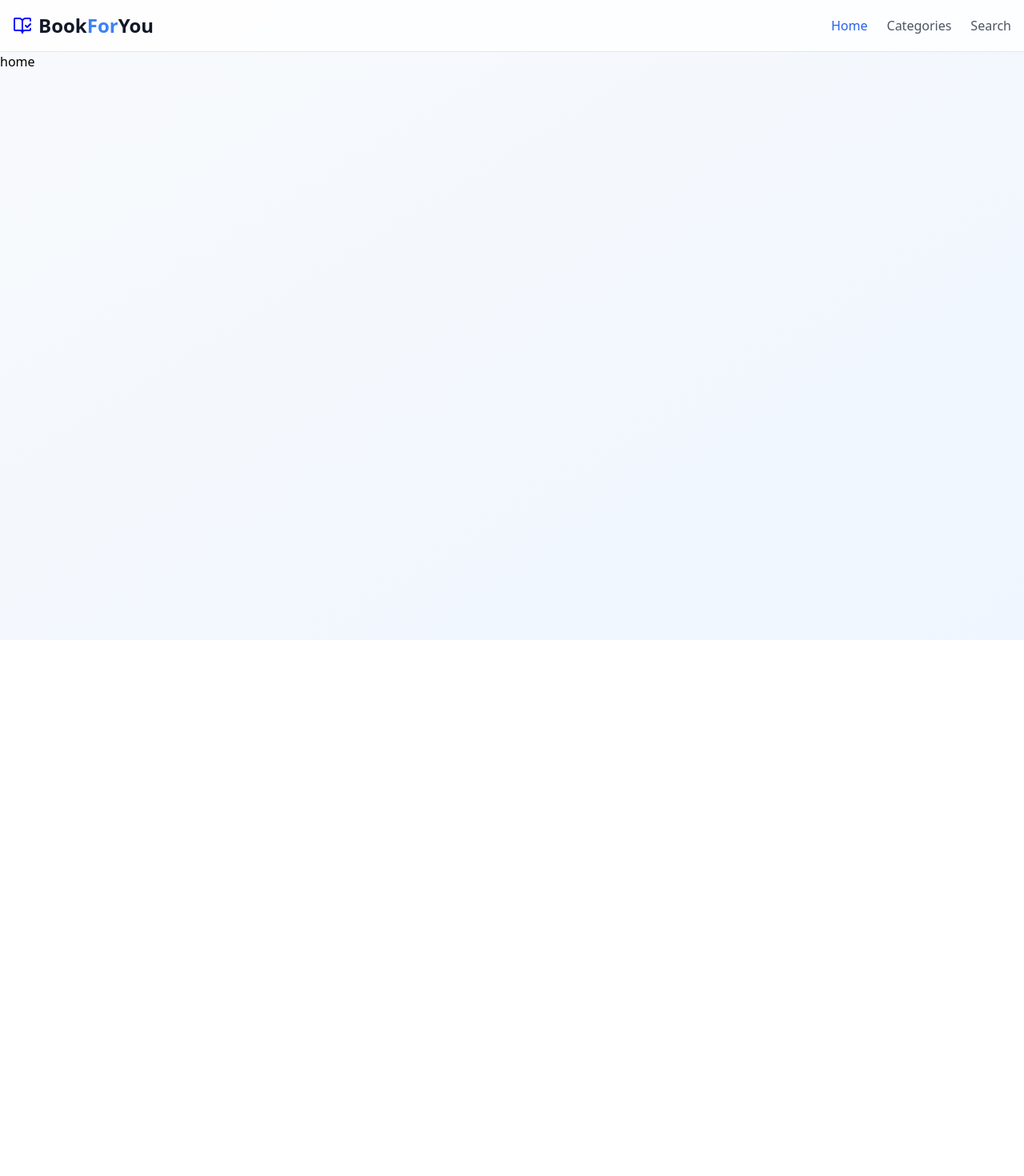
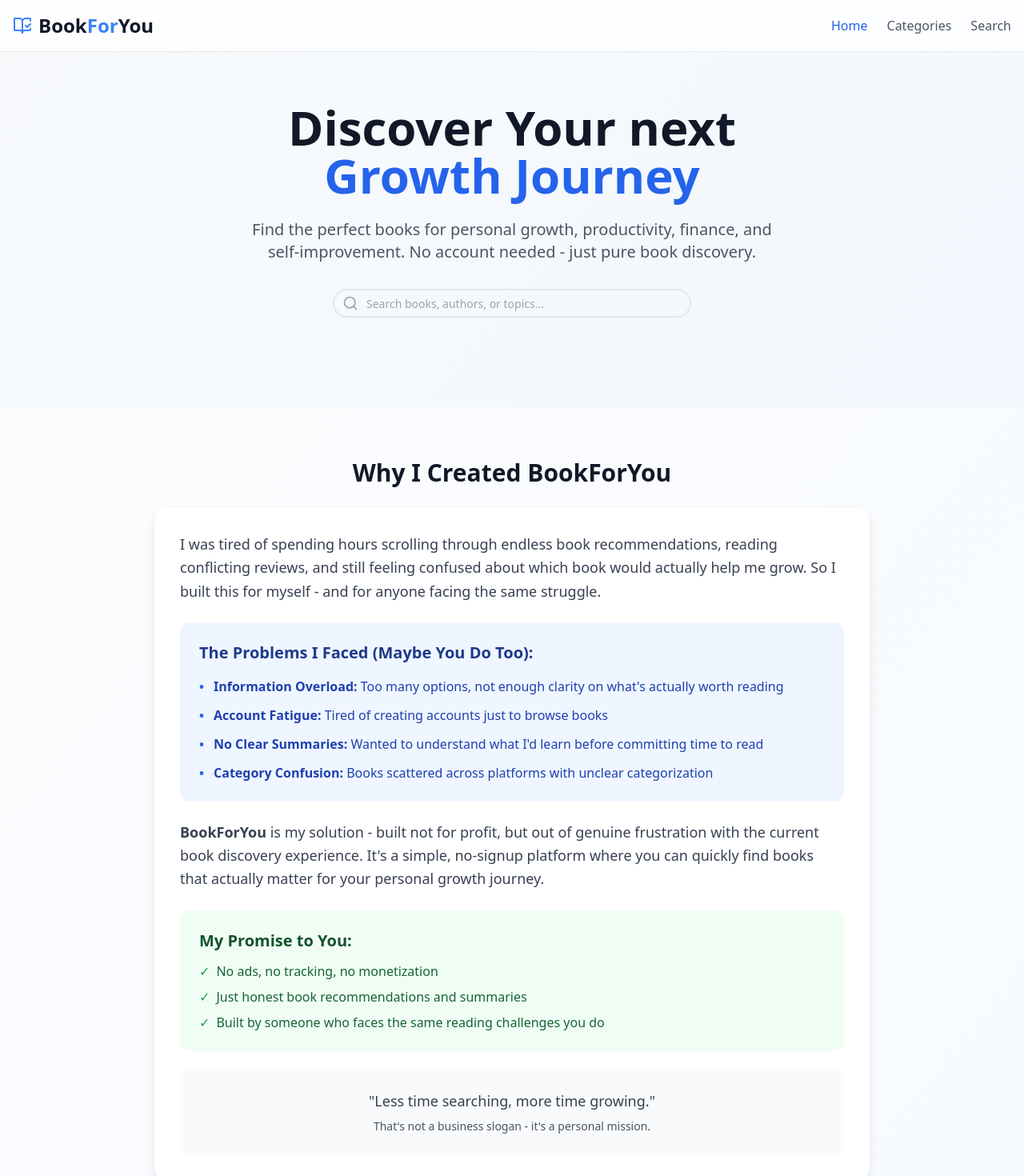
Before and after one commit to devlopersumit/BookPicker, a React (Vite) app: page /categories in a window 1280 px wide. Shown: the top 1470 px of the page at 80% size. Before the commit the page ends 800 px from the top, so only its background shows below. Built offline with nearby package versions, Linux system fonts and the light colour scheme.

Commit message:
Created Hero and WhyBookFor Section

```diff
--- a/src/Components/Category.jsx
+++ b/src/Components/Category.jsx
@@ -0,0 +1,11 @@
+function Category() {
+    return (
+        <>
+        <section>
+
+        </section>
+        </>
+    )
+}
+
+export default Category
--- a/src/Components/Hero.jsx
+++ b/src/Components/Hero.jsx
@@ -1,10 +1,42 @@
 const Hero = () => {
   return (
     <>
-    <h1>home
-    </h1>
+      <section className="py-16 px-4">
+        <div className="container mx-auto text-center max-w-4xl">
+          <h1 className="text-4xl md:text-6xl font-bold text-gray-900 mb-6">
+            Discover Your next
+            <span className="text-blue-600 block">Growth Journey</span>
+          </h1>
+          <p className="text-xl text-gray-600 mb-8 max-w-2xl mx-auto">
+            Find the perfect books for personal growth, productivity, finance,
+            and self-improvement. No account needed - just pure book discovery.
+          </p>
+          <div class="relative max-w-md mx-auto mb-12">
+            <svg
+              xmlns="http://www.w3.org/2000/svg"
+              width="24"
+              height="24"
+              viewBox="0 0 24 24"
+              fill="none"
+              stroke="currentColor"
+              stroke-width="2"
+              stroke-linecap="round"
+              stroke-linejoin="round"
+              class="lucide lucide-search absolute left-3 top-1/2 transform -translate-y-1/2 text-gray-400 h-5 w-5"
+            >
+              <circle cx="11" cy="11" r="8"></circle>
+              <path d="m21 21-4.3-4.3"></path>
+            </svg>
+            <input
+              data-slot="input"
+              className="file:text-foreground placeholder:text-muted-foreground selection:bg-primary selection:text-primary-foreground dark:bg-input/30 flex h-9 w-full min-w-0 bg-transparent px-3 shadow-xs transition-[color,box-shadow] outline-none file:inline-flex file:h-7 file:border-0 file:bg-transparent file:text-sm file:font-medium disabled:pointer-events-none disabled:cursor-not-allowed disabled:opacity-50 md:text-sm focus-visible:border-ring focus-visible:ring-ring/50 focus-visible:ring-[3px] aria-invalid:ring-destructive/20 dark:aria-invalid:ring-destructive/40 aria-invalid:border-destructive pl-10 py-3 text-lg border-2 border-gray-200 focus:border-blue-500 rounded-full"
+              placeholder="Search books, authors, or topics..."
+            />
+          </div>
+        </div>
+      </section>
     </>
-  )
+  );
 };
 
 export default Hero;
--- a/src/Components/Navbar.jsx
+++ b/src/Components/Navbar.jsx
@@ -16,7 +16,7 @@ function Navbar() {
                 viewBox="0 0 24 24"
                 fill="none"
                 stroke="currentColor"
-                color="blue"
+                color="#3b82f6"
                 strokeWidth="2"
                 strokeLinecap="round"
                 strokeLinejoin="round"
--- /dev/null
+++ b/src/Components/WhyBookForYou.jsx
@@ -0,0 +1,102 @@
+function WhyBookForYou() {
+  return (
+    <>
+      <section className="py-16 px-4 bg-white/50">
+        <div className="container mx-auto max-w-4xl">
+          <div className="text-center mb-12">
+            <h2 class="text-3xl font-bold text-gray-900 mb-6">
+              Why I Created BookForYou
+            </h2>
+            <div class="bg-white rounded-2xl p-8 shadow-lg border border-gray-100 text-left">
+              <div class="prose prose-lg max-w-none">
+                <p class="text-gray-700 mb-6 text-lg leading-relaxed">
+                  I was tired of spending hours scrolling through endless book
+                  recommendations, reading conflicting reviews, and still
+                  feeling confused about which book would actually help me grow.
+                  So I built this for myself - and for anyone facing the same
+                  struggle.
+                </p>
+                <div class="bg-blue-50 rounded-xl p-6 mb-6">
+                  <h3 class="text-xl font-semibold text-blue-900 mb-4">
+                    The Problems I Faced (Maybe You Do Too):
+                  </h3>
+                  <ul class="space-y-3 text-blue-800">
+                    <li class="flex items-start space-x-3">
+                      <span class="text-blue-600 font-bold">•</span>
+                      <span>
+                        <strong>Information Overload:</strong> Too many options,
+                        not enough clarity on what's actually worth reading
+                      </span>
+                    </li>
+                    <li class="flex items-start space-x-3">
+                      <span class="text-blue-600 font-bold">•</span>
+                      <span>
+                        <strong>Account Fatigue:</strong> Tired of creating
+                        accounts just to browse books
+                      </span>
+                    </li>
+                    <li class="flex items-start space-x-3">
+                      <span class="text-blue-600 font-bold">•</span>
+                      <span>
+                        <strong>No Clear Summaries:</strong> Wanted to
+                        understand what I'd learn before committing time to read
+                      </span>
+                    </li>
+                    <li class="flex items-start space-x-3">
+                      <span class="text-blue-600 font-bold">•</span>
+                      <span>
+                        <strong>Category Confusion:</strong> Books scattered
+                        across platforms with unclear categorization
+                      </span>
+                    </li>
+                  </ul>
+                </div>
+                <p class="text-gray-700 mb-6 text-lg leading-relaxed">
+                  <strong>BookForYou</strong> is my solution - built not for
+                  profit, but out of genuine frustration with the current book
+                  discovery experience. It's a simple, no-signup platform where
+                  you can quickly find books that actually matter for your
+                  personal growth journey.
+                </p>
+                <div class="bg-green-50 rounded-xl p-6 mb-6">
+                  <h3 class="text-xl font-semibold text-green-900 mb-3">
+                    My Promise to You:
+                  </h3>
+                  <ul class="space-y-2 text-green-800">
+                    <li class="flex items-center space-x-2">
+                      <span class="text-green-600">✓</span>
+                      <span>No ads, no tracking, no monetization</span>
+                    </li>
+                    <li class="flex items-center space-x-2">
+                      <span class="text-green-600">✓</span>
+                      <span>
+                        Just honest book recommendations and summaries
+                      </span>
+                    </li>
+                    <li class="flex items-center space-x-2">
+                      <span class="text-green-600">✓</span>
+                      <span>
+                        Built by someone who faces the same reading challenges
+                        you do
+                      </span>
+                    </li>
+                  </ul>
+                </div>
+                <div class="bg-gray-50 rounded-xl p-6 text-center">
+                  <p class="text-gray-700 font-medium text-lg mb-2">
+                    "Less time searching, more time growing."
+                  </p>
+                  <p class="text-gray-600 text-sm">
+                    That's not a business slogan - it's a personal mission.
+                  </p>
+                </div>
+              </div>
+            </div>
+          </div>
+        </div>
+      </section>
+    </>
+  );
+}
+
+export default WhyBookForYou;
--- a/src/Pages/Home.jsx
+++ b/src/Pages/Home.jsx
@@ -1,5 +1,7 @@
 import Navbar from "../Components/Navbar";
 import Hero from "../Components/Hero";
+import WhyBookForYou from "../Components/WhyBookForYou";
+import Category from "../Components/Category";
 
 const Home = () => {
   return (
@@ -7,6 +9,8 @@ const Home = () => {
       <div className="min-h-screen bg-gradient-to-br from-slate-50 to-blue-50">
         <Navbar />
         <Hero />
+        <WhyBookForYou />
+        <Category />
       </div>
     </>
   );
```
Also changed, not shown: src/Components/WhyFindYourBook.jsx (deleted), 1 other file (tests, documents, lock files or other folders).
